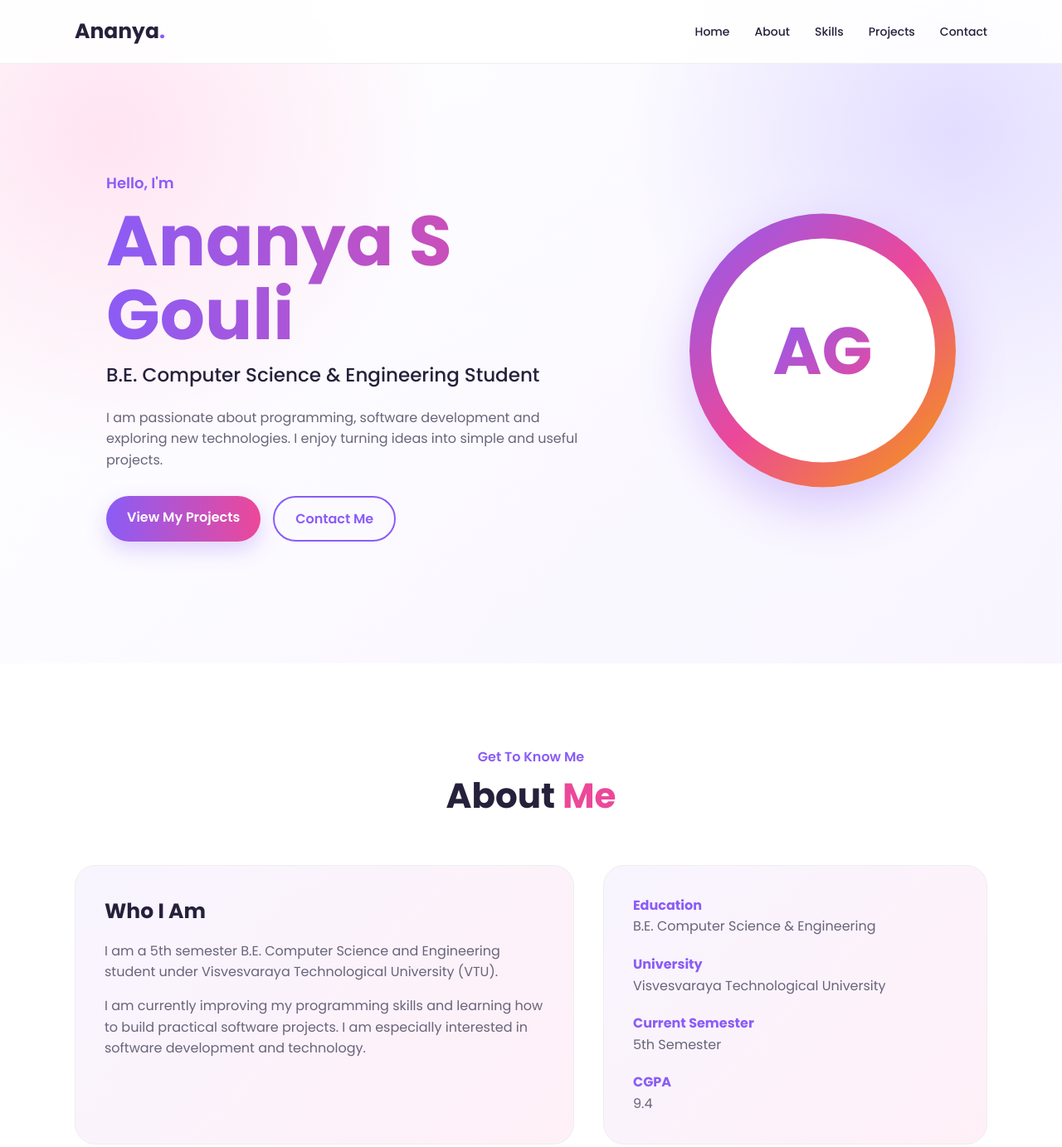
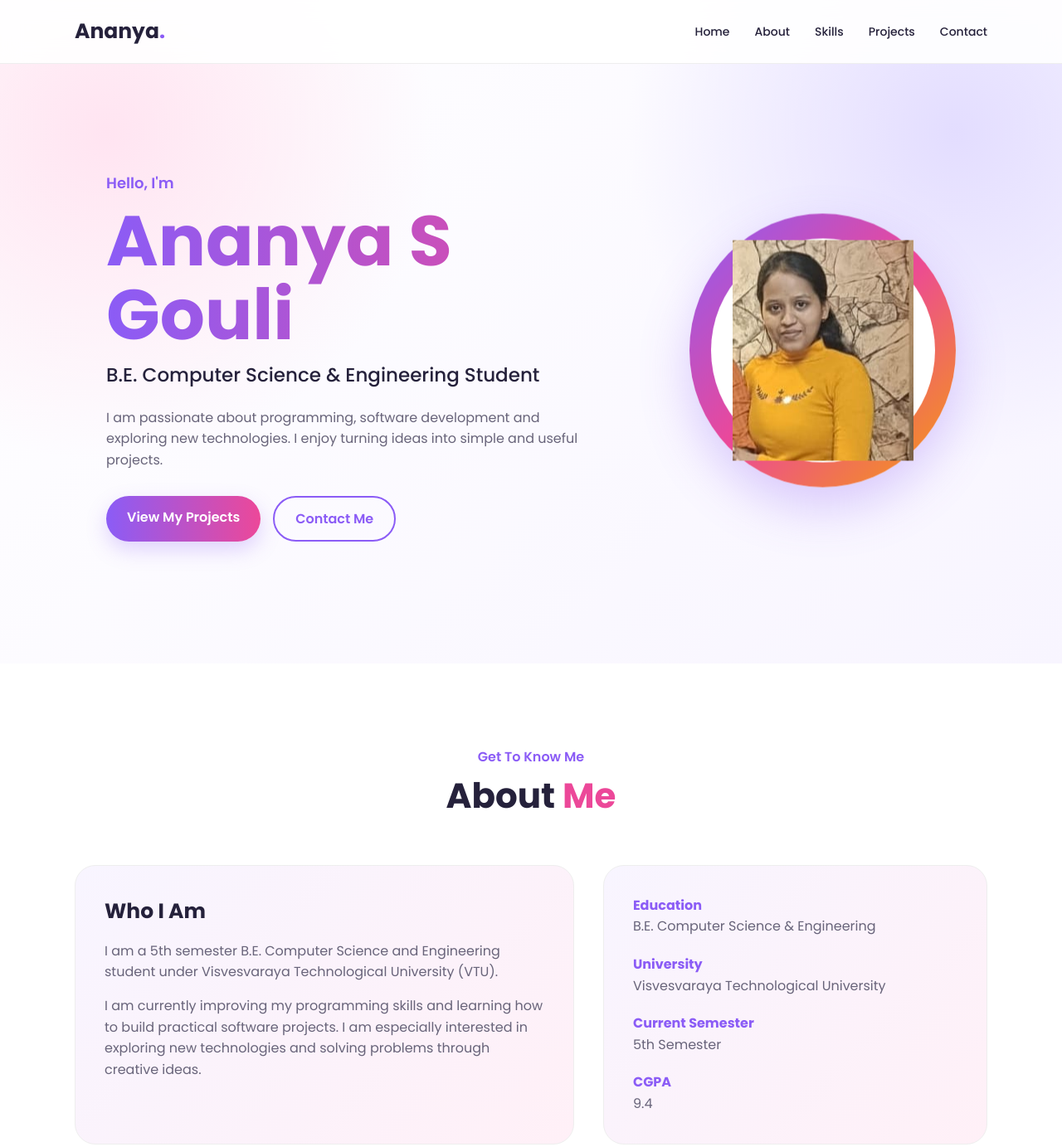
Before and after one commit to ananyasgouli/ananyasgouli.github.io, a plain HTML site: page index.html in a window 1280 px wide. Shown: the top 1383 px of the page at 83% size. Drawn offline with Linux system fonts and the light colour scheme.

Commit message:
Update index.html

```diff
--- a/index.html
+++ b/index.html
@@ -74,7 +74,8 @@
 
         <div class="hero-shape">
             <div class="circle">
-                <span>AG</span>
+                <img src="profile.jpeg"
+            alt="Ananya S Gouli">
             </div>
         </div>
 
@@ -105,8 +106,7 @@
                 <p>
                     I am currently improving my programming skills and
                     learning how to build practical software projects.
-                    I am especially interested in software development
-                    and technology.
+                    I am especially interested in exploring new technologies and solving problems through creative ideas.
                 </p>
 
             </div>
```
